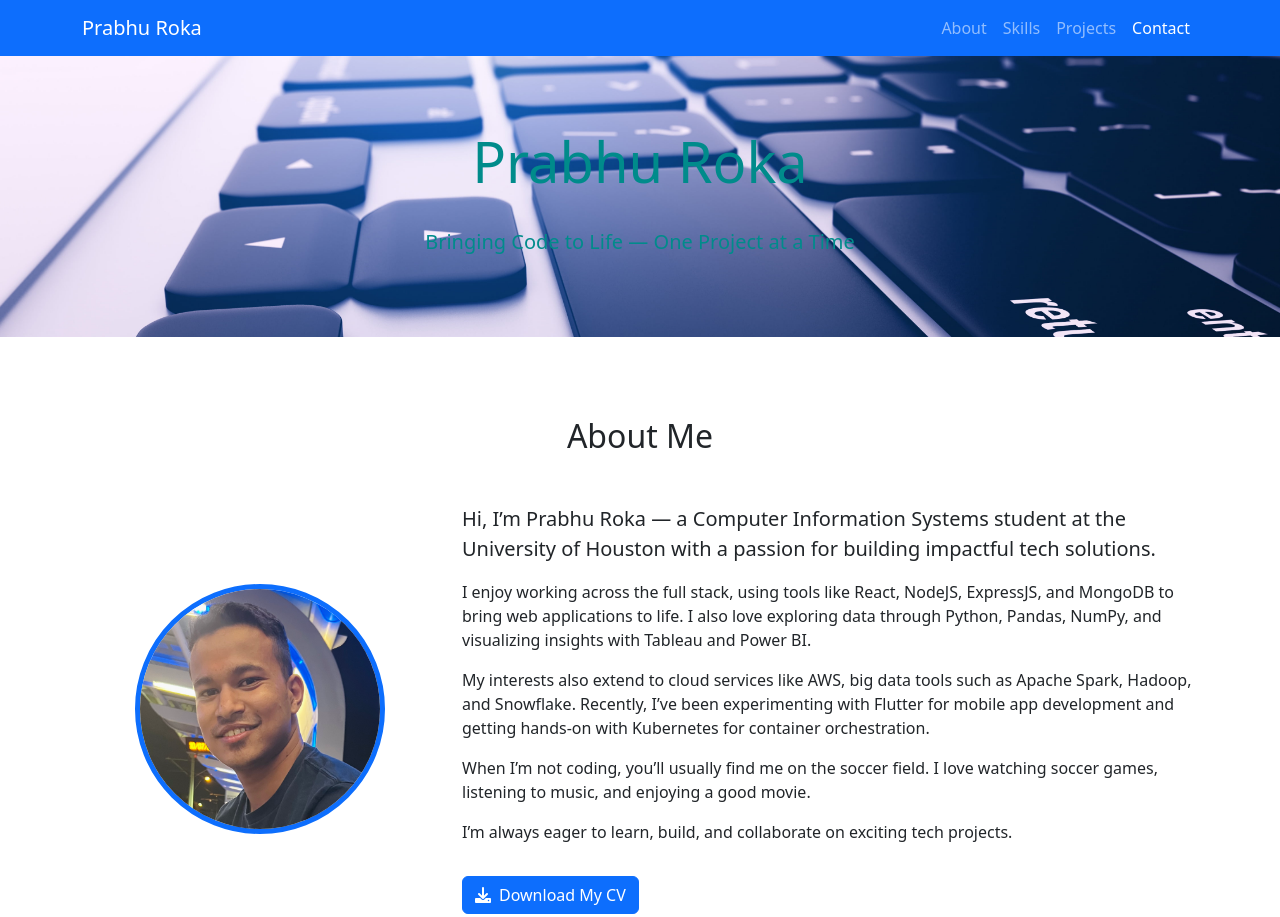
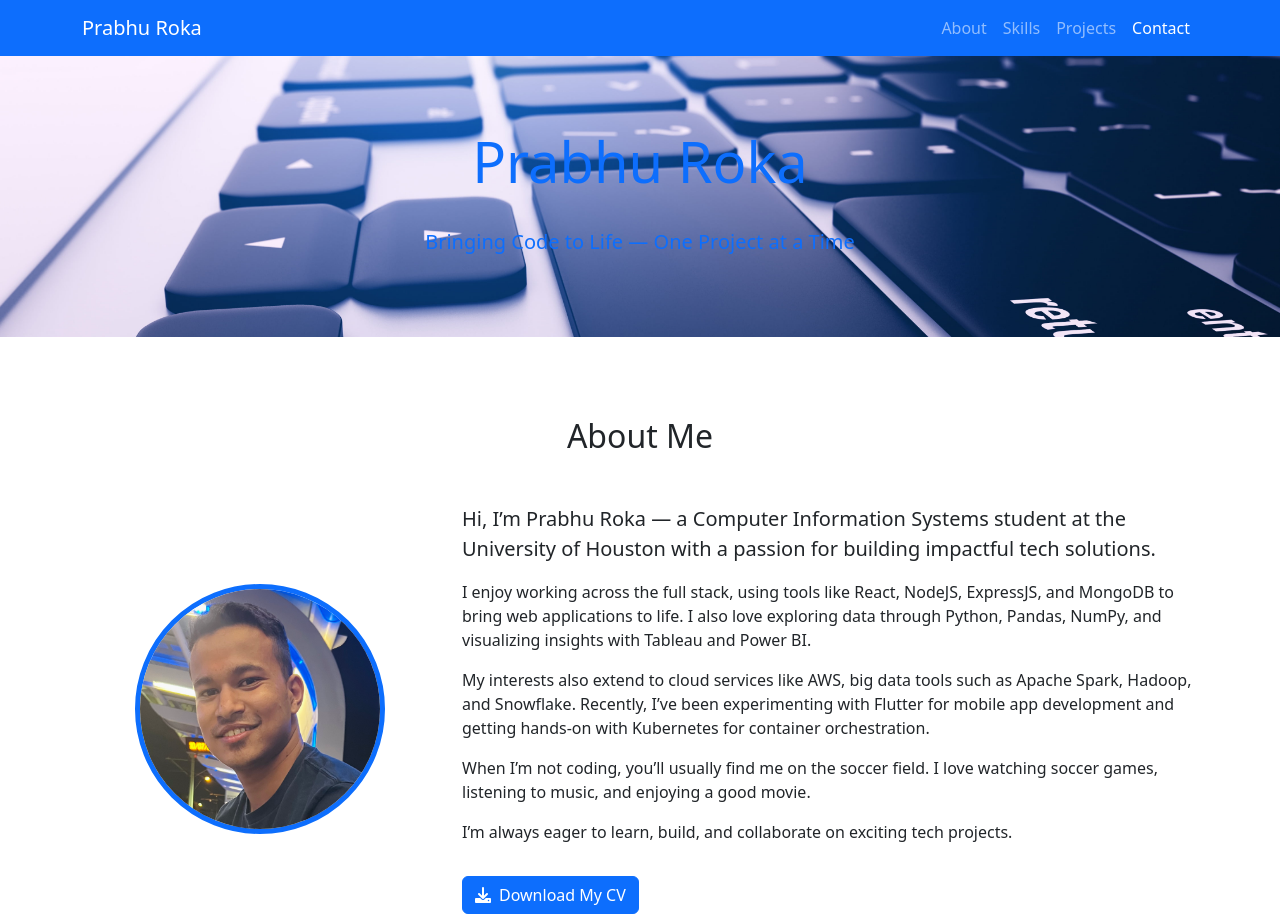
Before and after one commit to prabhuroka/prabhuroka.github.io, a website: page index.html in a window 1280 px wide. Shown: the top 917 px of the page. Drawn offline with nearby package versions, Linux system fonts and the light colour scheme.

Commit message:
Update style.css

```diff
--- a/css/style.css
+++ b/css/style.css
@@ -23,7 +23,7 @@ html {
     background-size: cover;
     background-position: center;
     background-repeat: no-repeat;
-    color: 	#008B8B;
+    color: 	#0d6efd;
     margin-bottom: 2rem;
     position: relative;
     z-index: 1;
```
